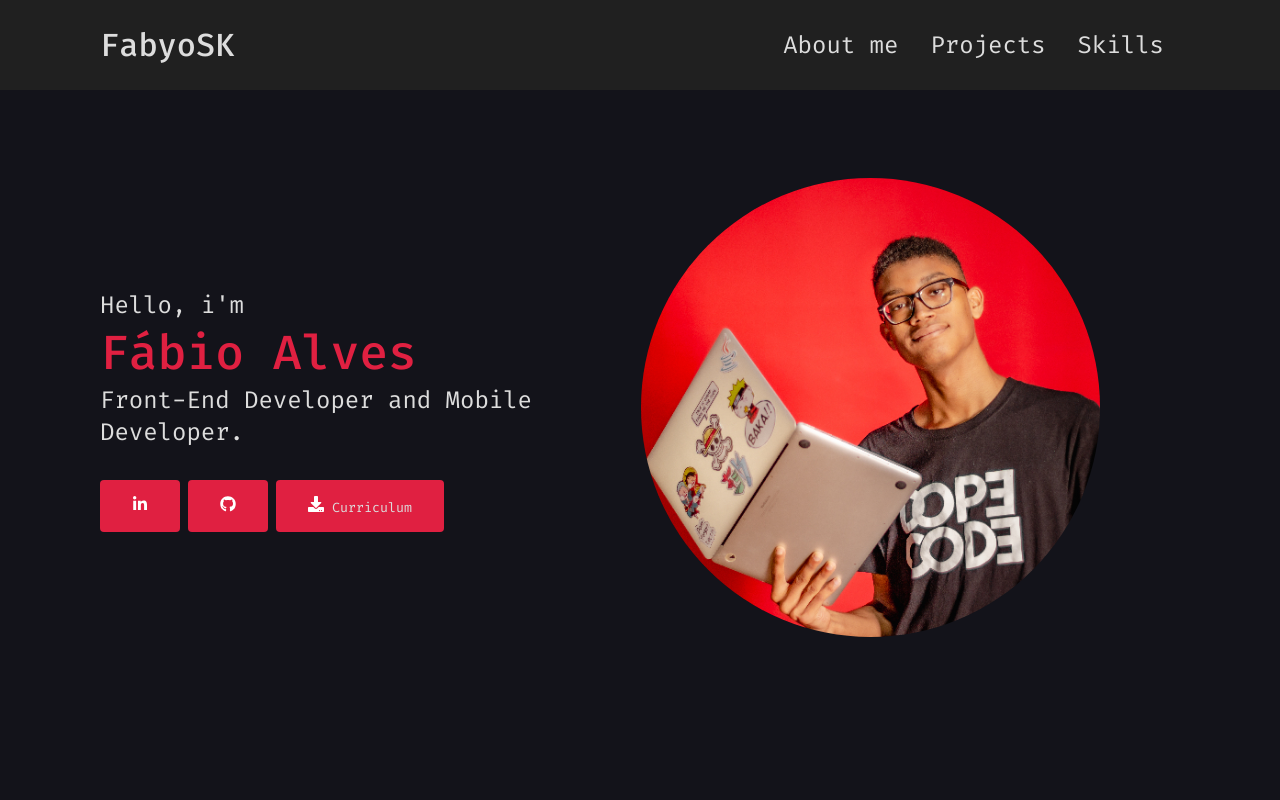
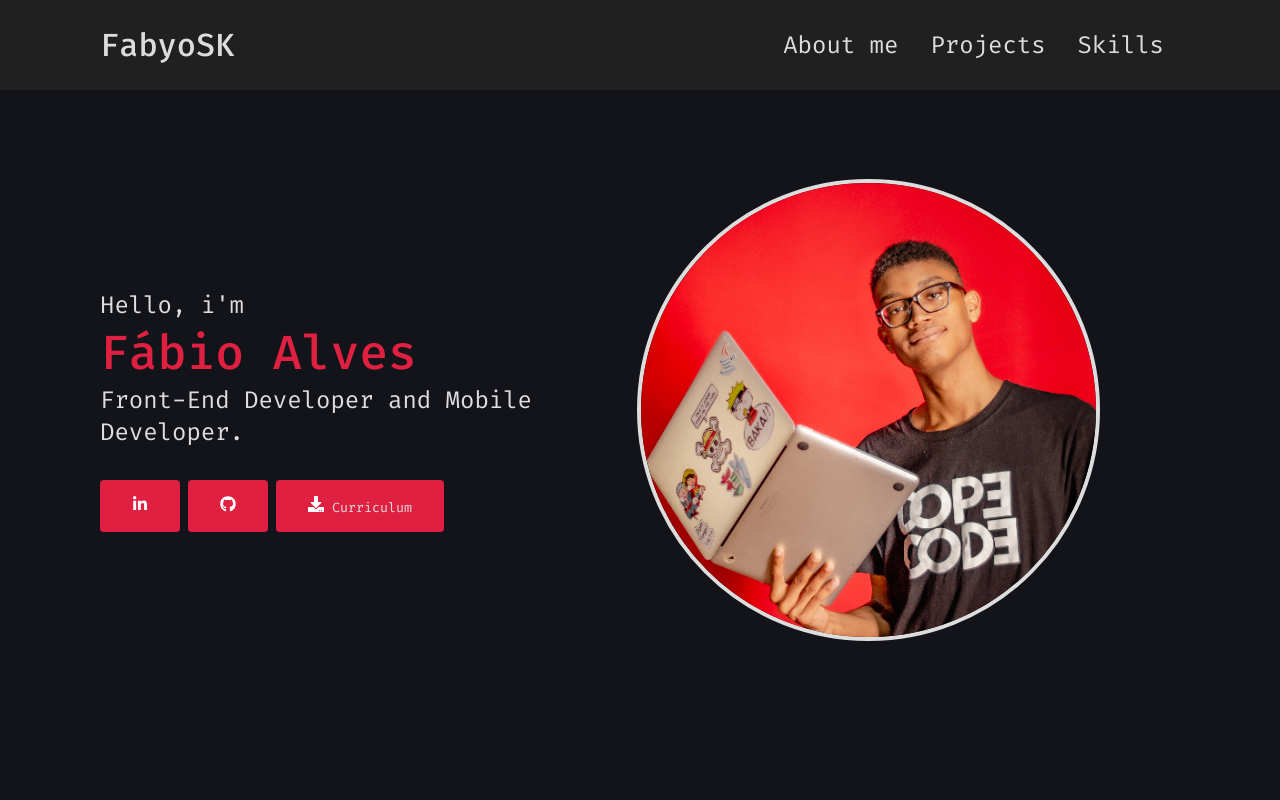
Before and after one commit to FabyoSK/portfolio, a Next.js app: page / in a window 1280 px wide. Shown: the top 800 px of the page. Built offline with nearby package versions, Linux system fonts and the light colour scheme.

Commit message:
feat: add border to owner photo

```diff
--- a/src/components/Hero/hero.module.scss
+++ b/src/components/Hero/hero.module.scss
@@ -49,12 +49,15 @@
     }
   }
   .heroImage {
+    display: flex;
+    align-items: center;
     img {
       width: 300px;
       height: 300px;
       border-radius: 50%;
     }
 
+    border: 4px solid var(--text);
     border-radius: 50%;
     margin-right: 5rem;
   }
--- a/src/components/Hero/index.tsx
+++ b/src/components/Hero/index.tsx
@@ -29,7 +29,7 @@ export function Hero() {
       </div>
 
       <div className={styles.heroImage}>
-        <Image src="/fsk.jpg" width={500} height={500} objectFit="contain" />
+        <Image src="/fsk.jpg" width={500} height={500} objectFit="cover" />
       </div>
     </div>
   );
```
